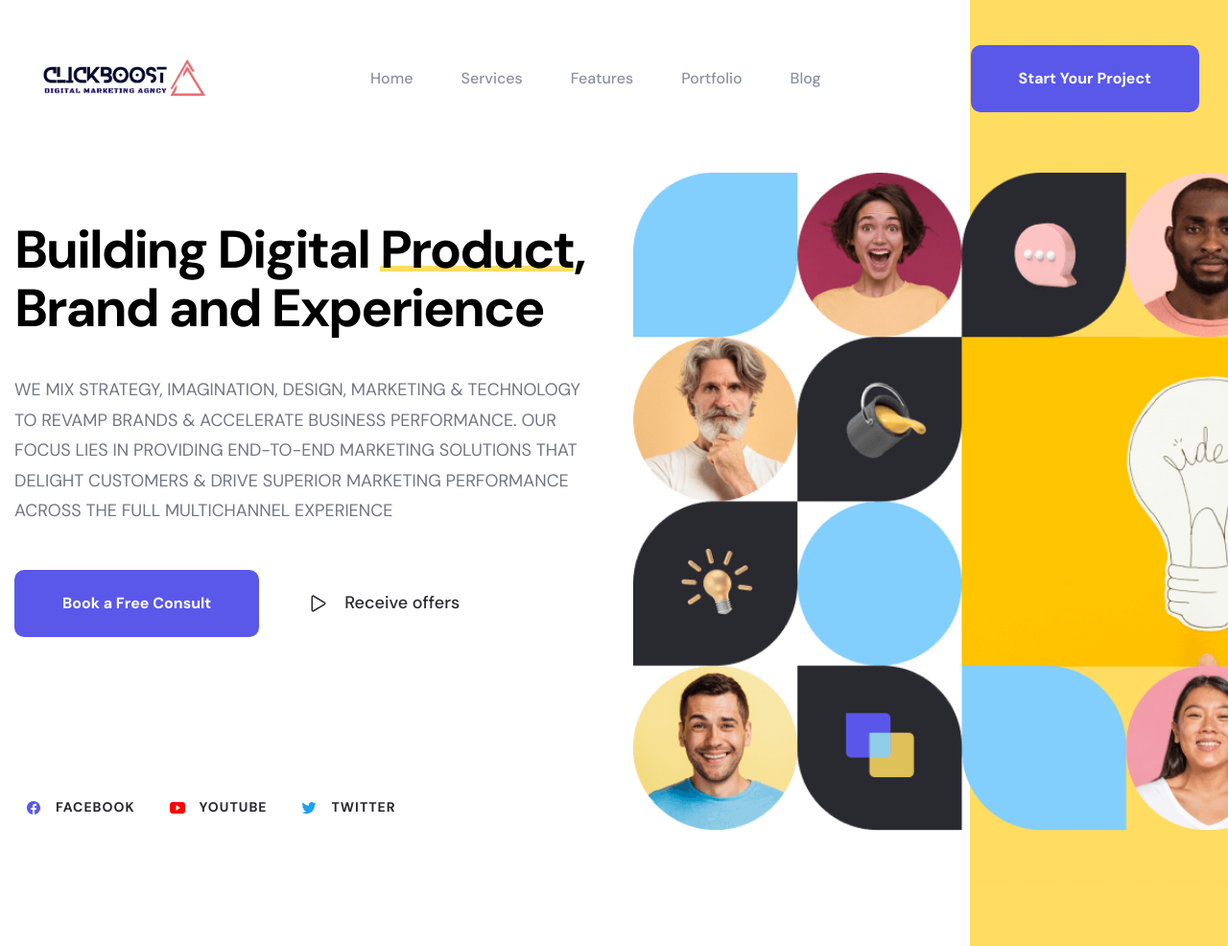
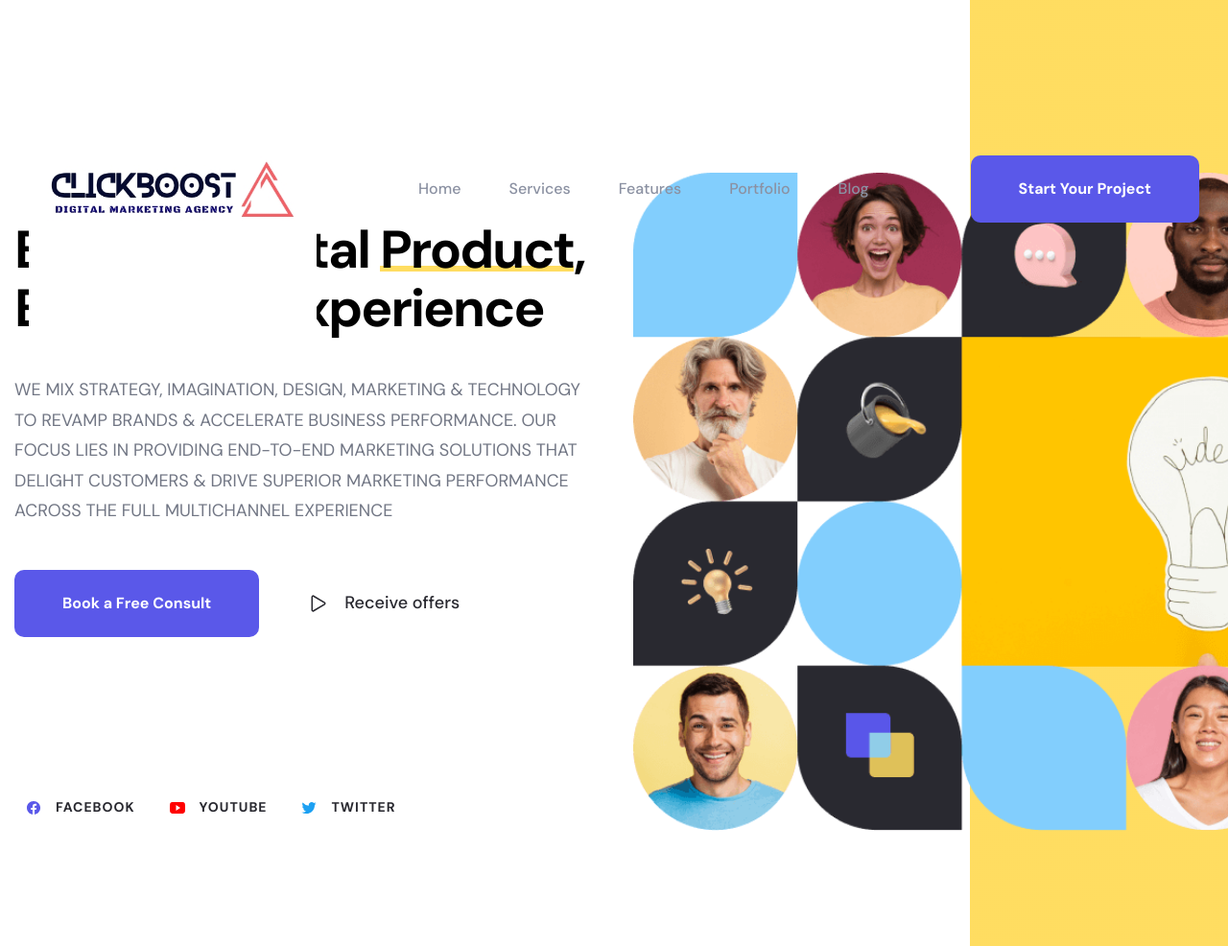
Before and after one commit to sara-elbanna/ros, a plain HTML site: page index.html in a window 1280 px wide. Shown: the top 986 px of the page at 96% size. Drawn offline with nearby package versions, Linux system fonts and the light colour scheme.

Commit message:
fix logo

```diff
--- a/index.html
+++ b/index.html
@@ -41,7 +41,7 @@
     <div class="container">
 
       <a href="#" class="logo">
-        <img src="./assets/images/logo-dna.jpeg" width="200" height="100">
+        <img src="./assets/images/logo.jpeg" width="300" height="100">
       </a>
 
       <nav class="navbar" data-navbar>
```
Also changed, not shown: assets/images/logo.jpeg (added).
